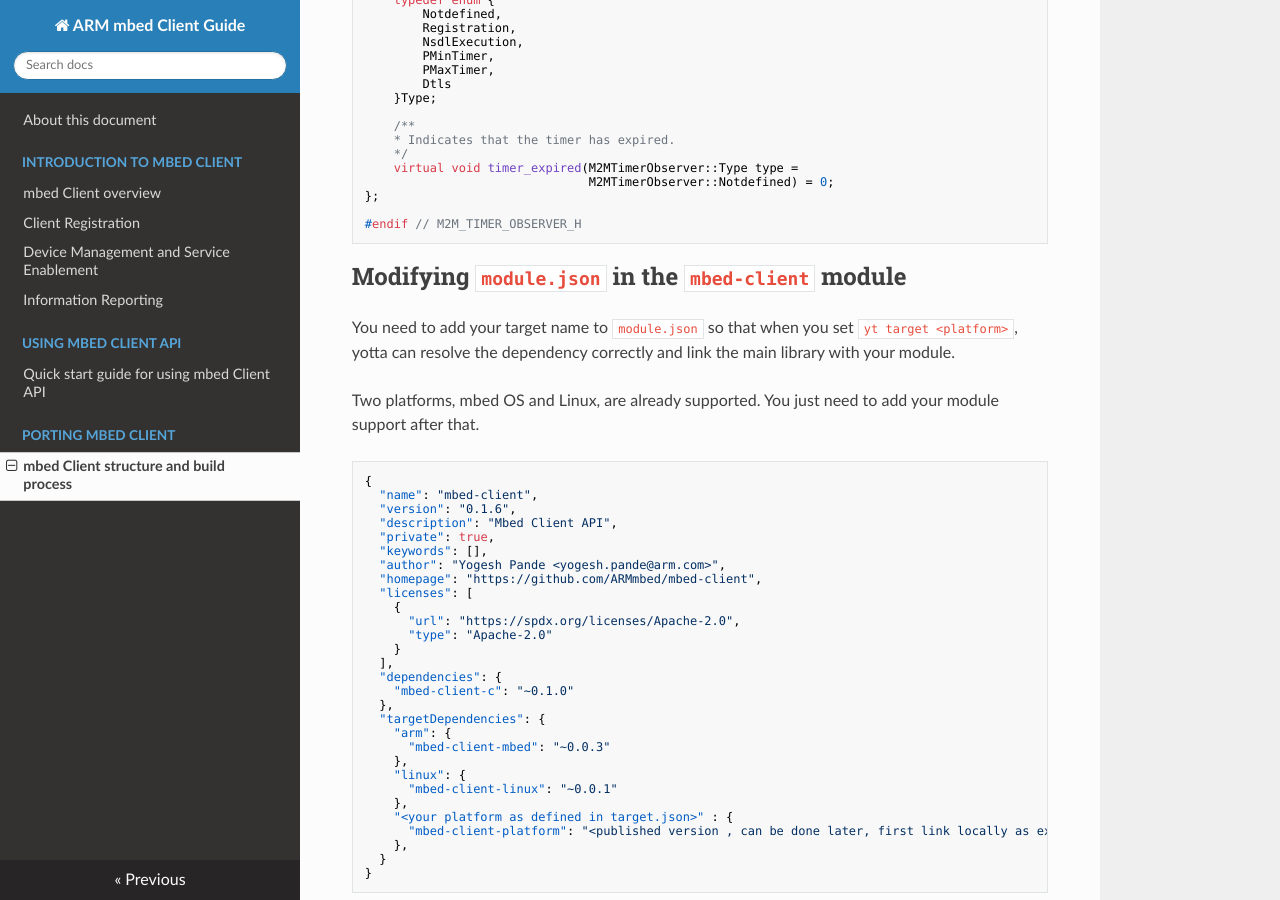
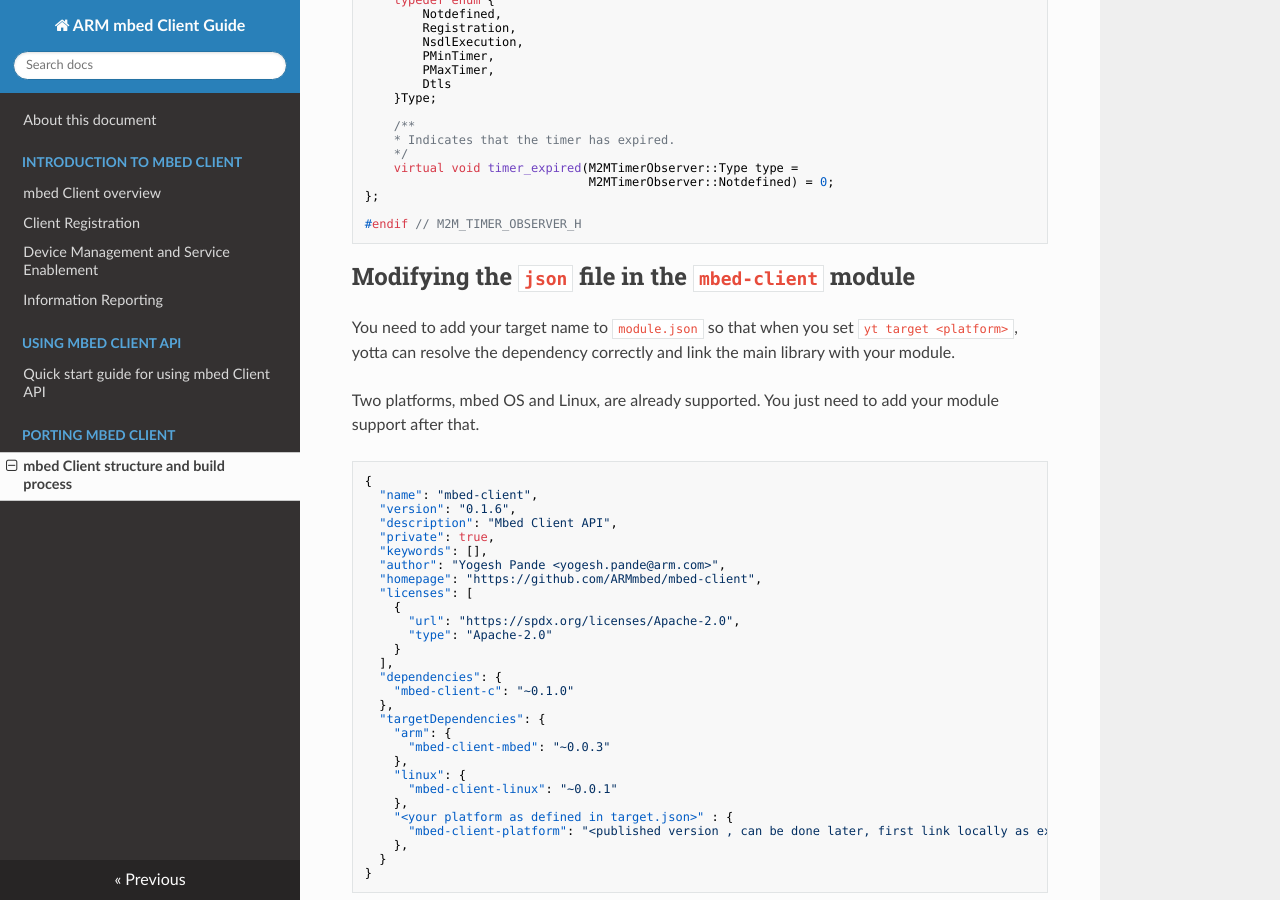
Before and after one commit to ARMmbed/mbed-client, an MkDocs documentation site: the page built from docs/porting-guide.md, in a window 1280 px wide and 900 px high, scrolled down 8472 px. Built offline with MkDocs 1.6.1, drawn with Linux system fonts in a browser that asks for light colours; nearby versions of some CDN libraries; old or Windows-style settings are respelled for this version of MkDocs.

Commit message:
working with the links

````diff
--- a/docs/porting-guide.md
+++ b/docs/porting-guide.md
@@ -59,7 +59,7 @@
  1. [Request for a development repository](#requesting-for-a-development-repository).
  2. [Create a yotta compilation target for your board](#creating-a-yotta-compilation-target).
  3. [Implement the `mbed-client-xxx` module for your target platform](#implementing-mbed-client-xxx).
- 4. [Modify the `module.json` of the `mbed-client` module](#modifying-module.json-in-the-mbed-client-module).
+ 4. [Modify the `module.json` of the `mbed-client` module](#modifying-the-json-file-in-the-mbed-client-module).
  5. [Verify that your implementation is correct](#testing-and-verification).
 
 The `yotta` build system is designed for easy reuse of generic modules. If you intend to support multiple platforms that share common features, we recommend moving the common functionality into a separate module and use it for each platform.
@@ -459,7 +459,7 @@
 #endif // M2M_TIMER_OBSERVER_H
 ```
 
-## Modifying `module.json` in the `mbed-client` module
+## Modifying the `json` file in the `mbed-client` module
 
 You need to add your target name to `module.json` so that when you set `yt target <platform>`, yotta can resolve the dependency correctly and link the main library with your module.
 
````
